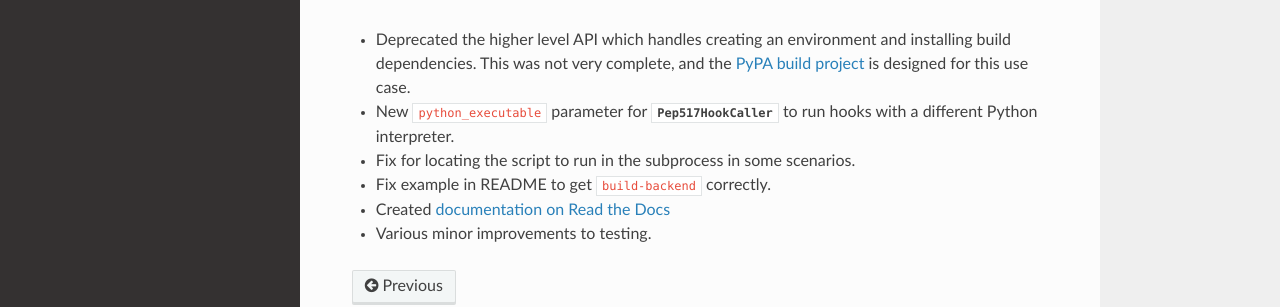
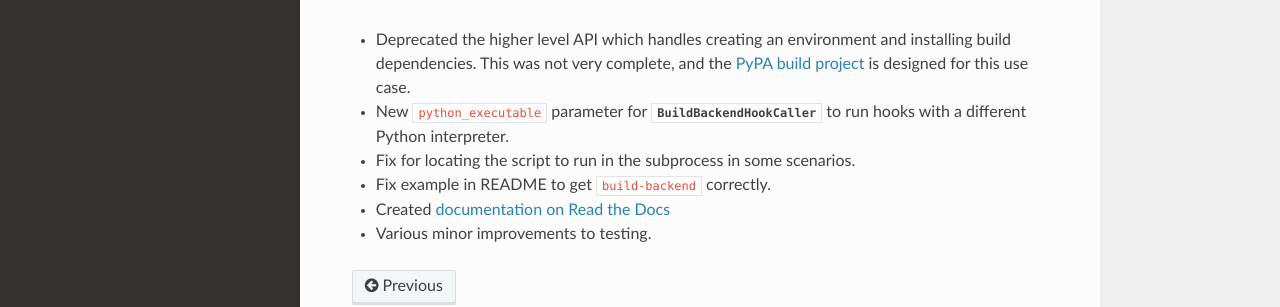
Before and after one commit to pypa/pyproject-hooks, a Sphinx documentation site: the page built from doc/changelog.rst, in a window 1280 px wide and 900 px high, scrolled down 592 px. Shown: the part 465-772 px from the top of the window. Built offline with Sphinx 7.4.7 and the Read the Docs theme 2.0.0, drawn with Linux system fonts in a browser that asks for light colours.

Commit message:
Rename `Pep517HookCaller` to `BuildBackendHookCaller`
This is a better name for the functionality provided by this class.

```diff
--- a/README.rst
+++ b/README.rst
@@ -23,7 +23,7 @@
 
     import os
     import tomli
-    from pyproject_hooks.wrappers import Pep517HookCaller
+    from pyproject_hooks.wrappers import BuildBackendHookCaller
 
     src = 'path/to/source'  # Folder containing 'pyproject.toml'
     with open(os.path.join(src, 'pyproject.toml'), 'rb') as f:
@@ -33,7 +33,7 @@
     # The caller is responsible for installing these and running the hooks in
     # an environment where they are available.
 
-    hooks = Pep517HookCaller(
+    hooks = BuildBackendHookCaller(
         src,
         build_backend=build_sys['build-backend'],
         backend_path=build_sys.get('backend-path'),
--- a/doc/callhooks.rst
+++ b/doc/callhooks.rst
@@ -6,7 +6,7 @@
 Calling the build system
 ------------------------
 
-.. autoclass:: Pep517HookCaller
+.. autoclass:: BuildBackendHookCaller
 
    .. automethod:: get_requires_for_build_sdist
 
@@ -29,8 +29,8 @@
 Subprocess runners
 ------------------
 
-These functions may be provided when creating :class:`Pep517HookCaller`,
-or to :meth:`Pep517HookCaller.subprocess_runner`.
+These functions may be provided when creating :class:`BuildBackendHookCaller`,
+or to :meth:`BuildBackendHookCaller.subprocess_runner`.
 
 .. autofunction:: default_subprocess_runner
 
--- a/doc/changelog.rst
+++ b/doc/changelog.rst
@@ -50,7 +50,7 @@
 - Deprecated the higher level API which handles creating an environment and
   installing build dependencies. This was not very complete, and the `PyPA build
   project <https://github.com/pypa/build>`_ is designed for this use case.
-- New ``python_executable`` parameter for :class:`.Pep517HookCaller` to run hooks
+- New ``python_executable`` parameter for :class:`.BuildBackendHookCaller` to run hooks
   with a different Python interpreter.
 - Fix for locating the script to run in the subprocess in some scenarios.
 - Fix example in README to get ``build-backend`` correctly.
```
Also changed, not shown: 4 other files.
